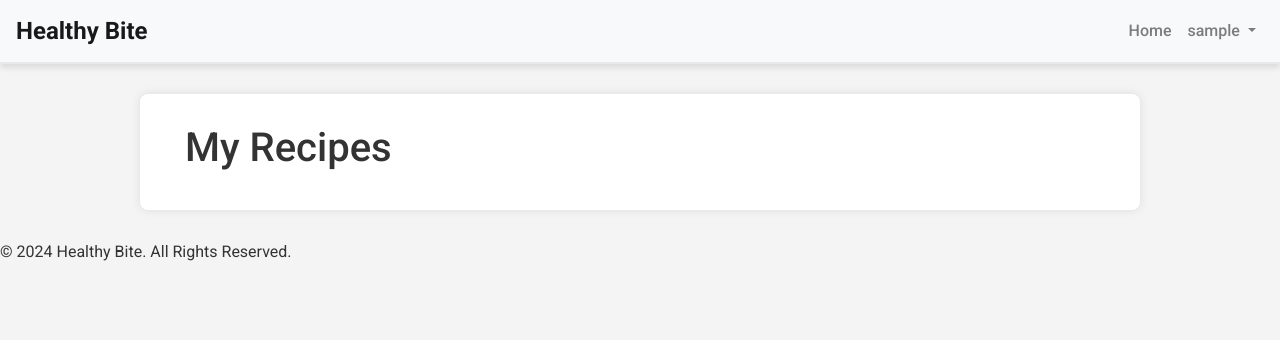
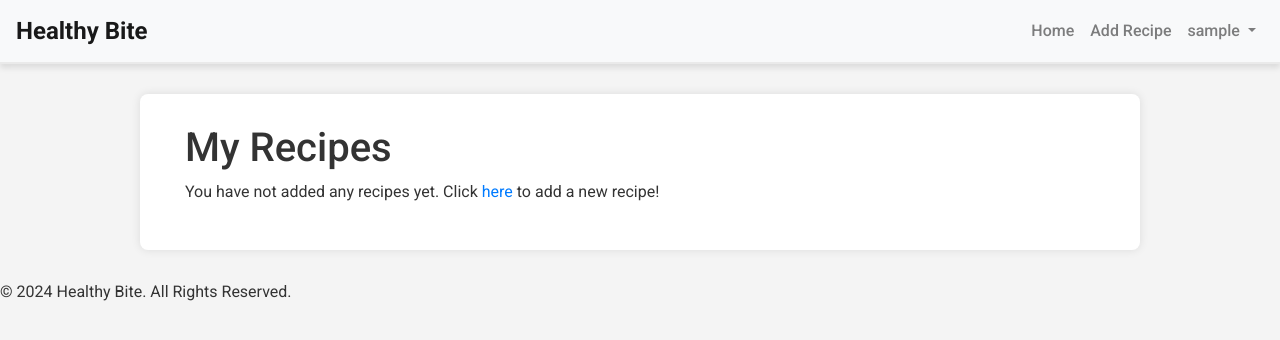
Before and after one commit to thiago-23/Healthy_Bite, a Django app: page /my-recipes/ in a window 1280 px wide. Shown: the top 340 px of the page. Run offline with Django 3.2, Linux system fonts and the light colour scheme; the visitor is signed in with stand-in values (Sample User, id 1); data that the repository does not hold is empty.

Commit message:
Add a message with a link if the user don't have any recipe added yet and add recipe link at the navbar on base.hmtl

```diff
--- a/templates/base.html
+++ b/templates/base.html
@@ -27,6 +27,9 @@
                         <a class="nav-link" href="{% url 'home' %}"> Home</a>
                     </li>
                     {% if user.is_authenticated %}
+                    <li class="nav-item">
+                        <a class="nav-link" href="{% url 'recipe_create' %}">Add Recipe</a>
+                    </li>
                     <!-- Dropdown for authenticated users -->
                     <li class="nav-item dropdown">
                         <a class="nav-link dropdown-toggle" href="#" id="navbarDropdown" role="button" data-toggle="dropdown" aria-haspopup="true" aria-expanded="false">
--- a/templates/my_recipes.html
+++ b/templates/my_recipes.html
@@ -4,6 +4,7 @@
 {% block content %}
 <div class="container">
     <h1>My Recipes</h1>
+    {% if recipes %}
     <div class="row">
         {% for recipe in recipes %}
         <div class="col-md-4 mb-4">
@@ -18,5 +19,8 @@
         </div>
         {% endfor %}
     </div>
+    {% else %}
+    <p>You have not added any recipes yet. Click <a href="{% url 'recipe_create' %}">here</a> to add a new recipe!</p>
+    {% endif %}
 </div>
 {% endblock content %}
```
